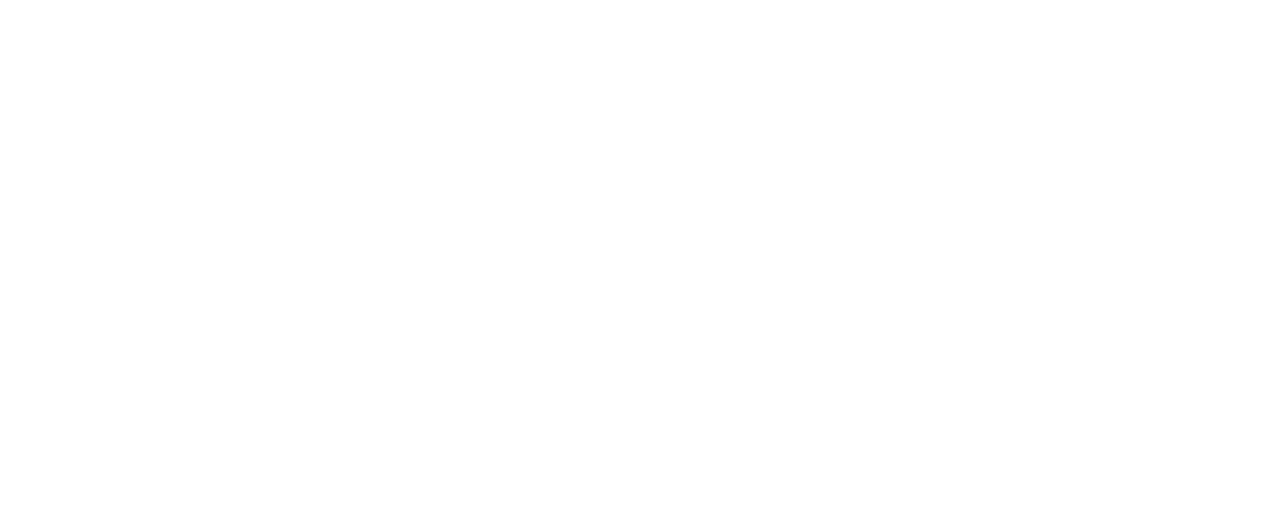
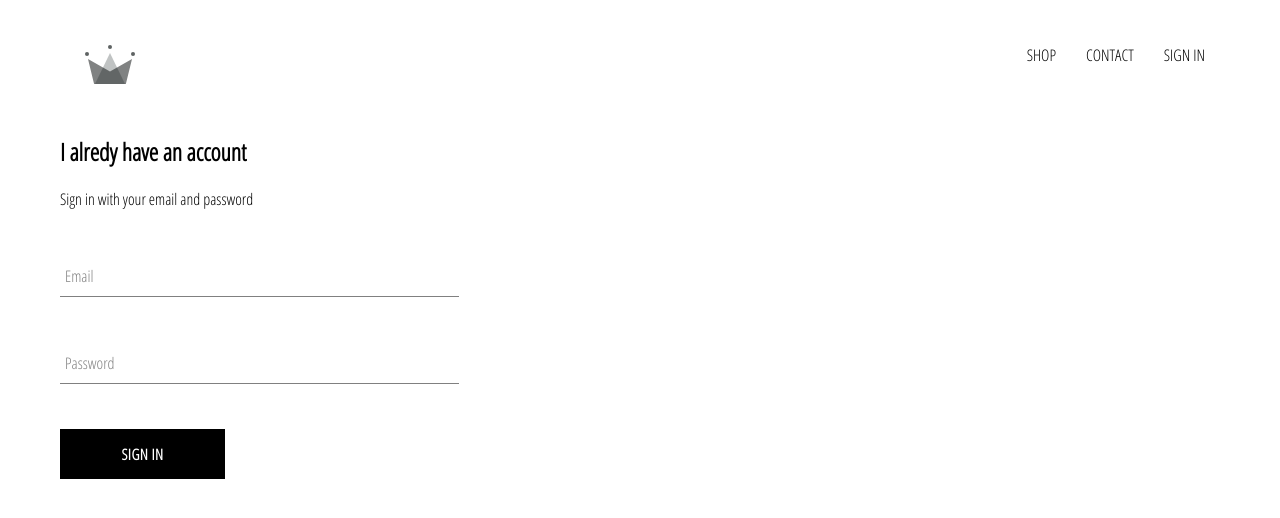
Before and after one commit to achwell/achwell-crwn-clothing, a React (Create React App) app: page /signin in a window 1280 px wide. Shown: the top 518 px of the page. Built offline with nearby package versions, Linux system fonts and the light colour scheme.

Commit message:
Etter Section 6

```diff
--- a/src/App.css
+++ b/src/App.css
@@ -2,6 +2,10 @@ body {
     font-family: 'Open Sans Condensed';
     padding: 20px 60px;
 }
+a {
+    text-decoration: none;
+    color: black;
+}
 .title {
     text-transform: uppercase;
 }
--- a/src/App.js
+++ b/src/App.js
@@ -3,15 +3,20 @@ import {Route, Switch} from 'react-router-dom';
 
 import HomePage from './pages/homepage/homepage.component'
 import ShopPage from "./pages/shop/shop-page.component";
+import SignInAndSignUpPage from "./pages/sing-in-and-sign-up/sing-in-and-sign-up.component";
+
+import Header from "./components/header/header.component";
 
 import './App.css';
 
 function App() {
     return (
         <div>
+            <Header/>
             <Switch>
                 <Route exact path='/' component={HomePage}/>
                 <Route path='/shop' component={ShopPage}/>
+                <Route path='/signin' component={SignInAndSignUpPage}/>
             </Switch>
     </div>
   );
--- /dev/null
+++ b/src/components/custom-button/custom-button.styles.scss
@@ -0,0 +1,22 @@
+.custom-button {
+  min-width: 165px;
+  width: auto;
+  height: 50px;
+  letter-spacing: 0.5px;
+  line-height: 50px;
+  padding: 0 35px 0 35px;
+  font-size: 15px;
+  background-color: black;
+  color: white;
+  text-transform: uppercase;
+  font-family: 'Open Sans Condensed';
+  font-weight: bolder;
+  border: none;
+  cursor: pointer;
+
+  &:hover {
+    background-color: white;
+    color: black;
+    border: 1px solid black;
+  }
+}
--- /dev/null
+++ b/src/components/form-input/form-input.component.js
@@ -0,0 +1,15 @@
+import React from 'react';
+
+import './form-input.styles.scss';
+
+const FromInput = ({handleChange, label, ...otherProps}) =>
+    (
+        <div className="group">
+            <input className="form-input" onChange={handleChange} {...otherProps} />
+            {label ?
+                <label htmlFor={otherProps.id}
+                       className={`${otherProps.value.length ? 'shrink' : ''} form-input-label`}>{label}</label> : null}
+        </div>
+    )
+
+export default FromInput;
--- /dev/null
+++ b/src/components/form-input/form-input.styles.scss
@@ -0,0 +1,54 @@
+$sub-color: grey;
+$main-color: black;
+
+@mixin shrinkLabel {
+  top: -14px;
+  font-size: 12px;
+  color: $main-color;
+}
+
+.group {
+  position: relative;
+  margin: 45px 0;
+
+  .form-input {
+    background: none;
+    background-color: white;
+    color: $sub-color;
+    font-size: 18px;
+    padding: 10px 10px 10px 5px;
+    display: block;
+    width: 100%;
+    border: none;
+    border-radius: 0;
+    border-bottom: 1px solid $sub-color;
+    margin: 25px 0;
+
+    &:focus {
+      outline: none;
+    }
+
+    &:focus ~ .form-input-label {
+      @include shrinkLabel();
+    }
+  }
+
+  input[type='password'] {
+    letter-spacing: 0.3em;
+  }
+
+  .form-input-label {
+    color: $sub-color;
+    font-size: 16px;
+    font-weight: normal;
+    position: absolute;
+    pointer-events: none;
+    left: 5px;
+    top: 10px;
+    transition: 300ms ease all;
+
+    &.shrink {
+      @include shrinkLabel();
+    }
+  }
+}
--- /dev/null
+++ b/src/components/header/header.component.js
@@ -0,0 +1,21 @@
+import React from 'react';
+
+import {Link} from "react-router-dom";
+
+import './header.styles.scss';
+import {ReactComponent as Logo} from '../../assets/crown.svg';
+
+const Header = () => (
+    <div className="header">
+        <Link className="logo-container" to="/">
+            <Logo className="logo"/>
+        </Link>
+        <div className="options">
+            <Link to="/shop" className="option">SHOP</Link>
+            <Link to="/shop" className="option">CONTACT</Link>
+            <Link to="/signin" className="option">SIGN IN</Link>
+        </div>
+    </div>
+)
+
+export default Header;
--- /dev/null
+++ b/src/components/header/header.styles.scss
@@ -0,0 +1,25 @@
+.header {
+  height: 70px;
+  width: 100%;
+  display: flex;
+  justify-content: space-between;
+  margin-bottom: 25px;
+
+  .logo-container {
+    height: 100%;
+    width: 70px;
+    padding: 25px;
+  }
+
+  .options {
+    width: 50%;
+    height: 100%;
+    display: flex;
+    align-items: center;
+    justify-content: flex-end;
+
+    .option {
+      padding: 10px 15px;
+    }
+  }
+}
--- /dev/null
+++ b/src/components/sign-in/sign-in.component.js
@@ -0,0 +1,37 @@
+import React from 'react';
+
+import FromInput from "../form-input/form-input.component";
+import CustomButton from "../custom-button/custom-button.component";
+
+import './sign-in.styles.scss';
+
+class SignIn extends React.Component {
+    state = {email: '', password: ''};
+
+    handleSubmit = e => {
+        e.preventDefault();
+
+        this.setState({email: '', password: ''})
+    }
+
+    handleChange = e => {
+        const {value, name } = e.target;
+        this.setState({[name]: value})
+    }
+
+    render() {
+        return (
+            <div className="sign-in">
+                <h2>I alredy have an account</h2>
+                <span>Sign in with your email and password</span>
+                <form onSubmit={this.handleSubmit}>
+                    <FromInput id="email" name="email" type="email" label="Email" value={this.state.email} handleChange={this.handleChange} required />
+                    <FromInput id="password" name="password" type="password" label="Password" value={this.state.password} handleChange={this.handleChange} required />
+                    <CustomButton type="submit"> Sign In </CustomButton>
+                </form>
+            </div>
+        );
+    }
+}
+
+export default SignIn;
--- /dev/null
+++ b/src/components/sign-in/sign-in.styles.scss
@@ -0,0 +1,9 @@
+.sign-in {
+  width: 30vw;
+  display: flex;
+  flex-direction: column;
+
+  .title {
+    margin: 10px 0;
+  }
+}
--- /dev/null
+++ b/src/pages/sing-in-and-sign-up/sing-in-and-sign-up.component.js
@@ -0,0 +1,13 @@
+import React from 'react';
+
+import SignIn from "../../components/sign-in/sign-in.component";
+
+import './sing-in-and-sign-up.styles.scss';
+
+const SignInAndSignUpPage = () => (
+    <div className="sing-in-and-sign-up">
+        <SignIn/>
+    </div>
+);
+
+export default SignInAndSignUpPage;
```
Also changed, not shown: src/components/custom-button/custom-button.component.js (added, +7 -0 lines), src/assets/crown.svg (added), src/pages/sing-in-and-sign-up/sing-in-and-sign-up.styles.scss (added).
